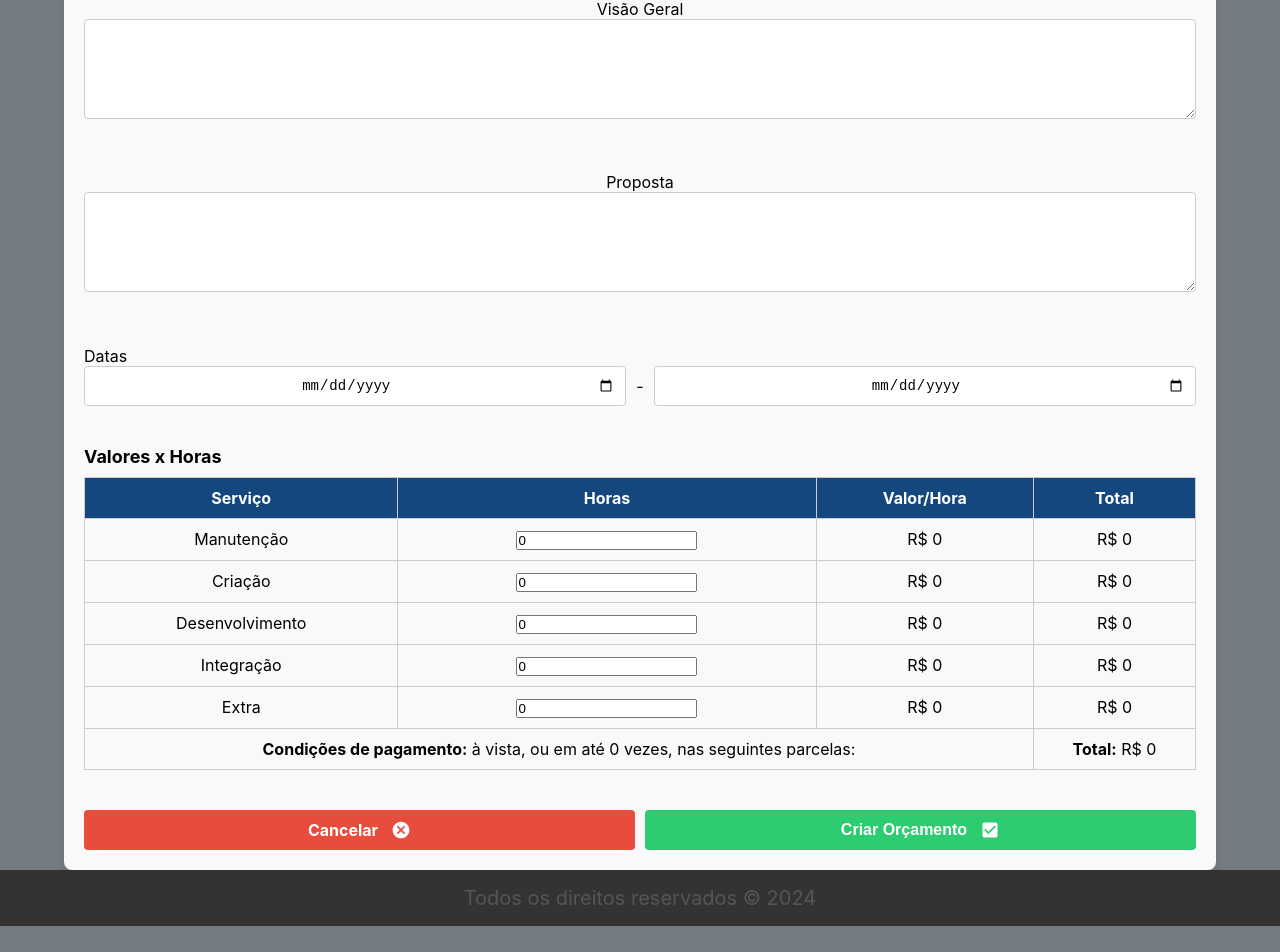
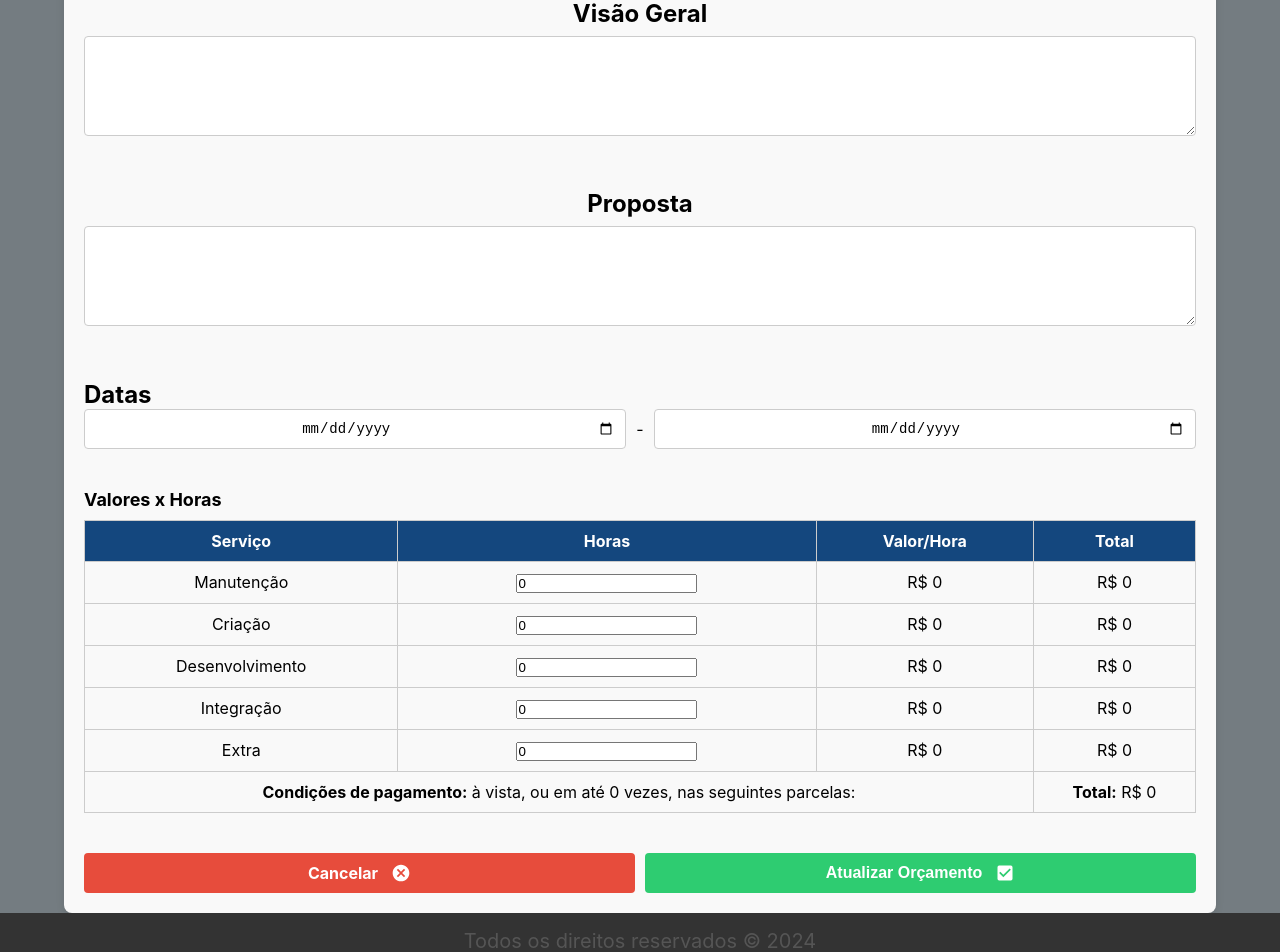
Before and after one commit to gustavoamc/techcota_frontend, a React (Create React App) app: page /budget/edit/1 in a window 1280 px wide. Shown: the part 304-1256 px from the top of the page. Before the commit the page ends 1230 px from the top, so only its background shows below. Built offline with nearby package versions, Linux system fonts and the light colour scheme; the HTML template or start-up script is replaced by a standard one.

Commit message:
0.4.1
Minor corrections

```diff
--- a/src/pages/Settings.js
+++ b/src/pages/Settings.js
@@ -41,7 +41,7 @@ function Settings() {
       }).then((response) => {
           setSettings(response.data)
       }).catch((error) => {
-          return setFlashMessage(msgType, error.response.data.message)
+          return setFlashMessage(error.response.data.message ?? 'Erro ao buscar dados', msgType)
       })
     }, [token])
 
--- a/src/pages/budget/Budgets.js
+++ b/src/pages/budget/Budgets.js
@@ -36,7 +36,7 @@ function Budgets() {
 				setBudgets(response.data.budgets)
 			})
 			.catch((error) => {
-				setFlashMessage(error.response.data.message, 'error') //msg type
+				setFlashMessage(error.response.data.message  ?? 'Erro ao buscar dados', 'error') //msg type
 			})
 			// eslint-disable-next-line react-hooks/exhaustive-deps
 		}, [])
--- a/src/pages/budget/EditBudget.js
+++ b/src/pages/budget/EditBudget.js
@@ -181,7 +181,7 @@ function EditBudget() {
   }
 
   function handleParamUsage(e){
-    const { name, value } = e.target;
+    const { value } = e.target;
 
     setUseOriginalParams(value);
   }
@@ -371,7 +371,7 @@ function EditBudget() {
               <div className={styles.buttonIcon}><MdCancel /></div>
             </Link>
             <button type='submit' className={styles.approveSubmitButton}>
-              Criar Orçamento
+              Atualizar Orçamento
               <div className={styles.buttonIcon}><MdCheckBox /></div>
             </button>
           </div>
--- a/src/pages/budget/ViewBudget.js
+++ b/src/pages/budget/ViewBudget.js
@@ -1,6 +1,6 @@
 import React, { useState, useEffect, Fragment } from 'react';
-import { Link, useNavigate, useParams } from 'react-router-dom';
-import { MdCancel, MdPictureAsPdf } from "react-icons/md";
+import { Link, useParams } from 'react-router-dom';
+import { MdArrowBack, MdPictureAsPdf } from "react-icons/md";
 
 import api from '../../utils/api';
 import styles from '../css/CreateBudget.module.css';
@@ -9,7 +9,6 @@ import useFlashMessage from '../../hooks/useFlashMessage';
 function ViewbudgetData() {
     const [token] = useState(localStorage.getItem('token') || '');
     const { setFlashMessage } = useFlashMessage();
-    const navigate = useNavigate();
     const { id } = useParams();
     const [budgetData, setBudgetData] = useState({
         generalVision: '',
@@ -53,7 +52,6 @@ function ViewbudgetData() {
         integration: 'Integração',
         extra: 'Extra'
     }
-    let alreadyFetched = false;
 
     useEffect(() => {
         if(token) {
@@ -178,7 +176,7 @@ function ViewbudgetData() {
                 <div className={styles.submitButtons}>
                     <Link to='/budget' className={styles.cancelSubmitButton}>
                         Retornar
-                        <div className={styles.buttonIcon}><MdCancel /></div>
+                        <div className={styles.buttonIcon}><MdArrowBack /></div>
                     </Link>
                     <button type='button' className={styles.approveSubmitButton} onClick={() => handleGeneratePDF(id)}>
                         Gerar PDF
--- a/src/pages/css/CreateBudget.module.css
+++ b/src/pages/css/CreateBudget.module.css
@@ -116,6 +116,11 @@ input[type="date"] {
   background-color: #27ae60;
 }
 
+.fieldGroup label, .formGroup label {
+  font-weight: bold;
+  margin-bottom: 8px;
+  font-size: 24px;
+}
 
 .buttonIcon {
   display: flex;
```
